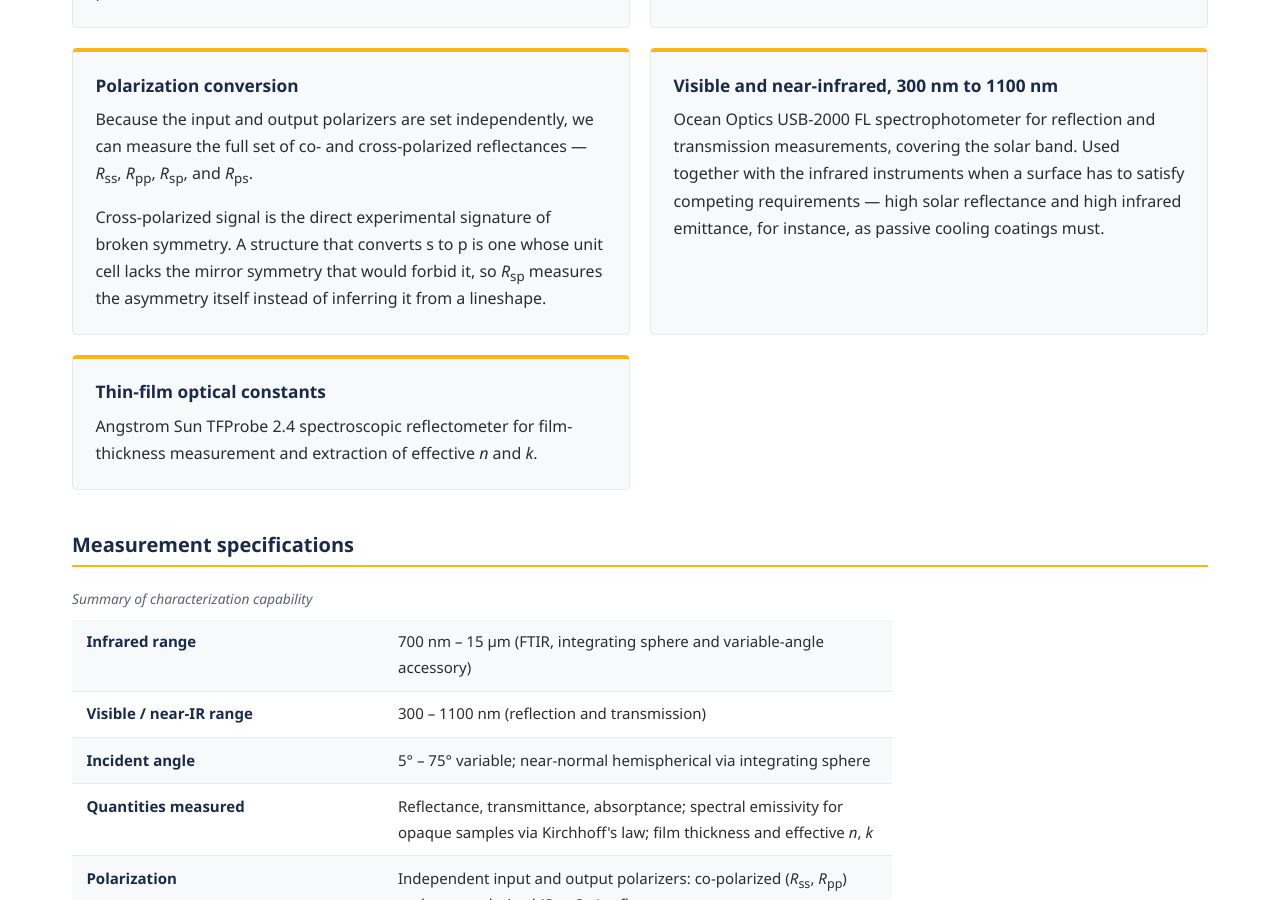
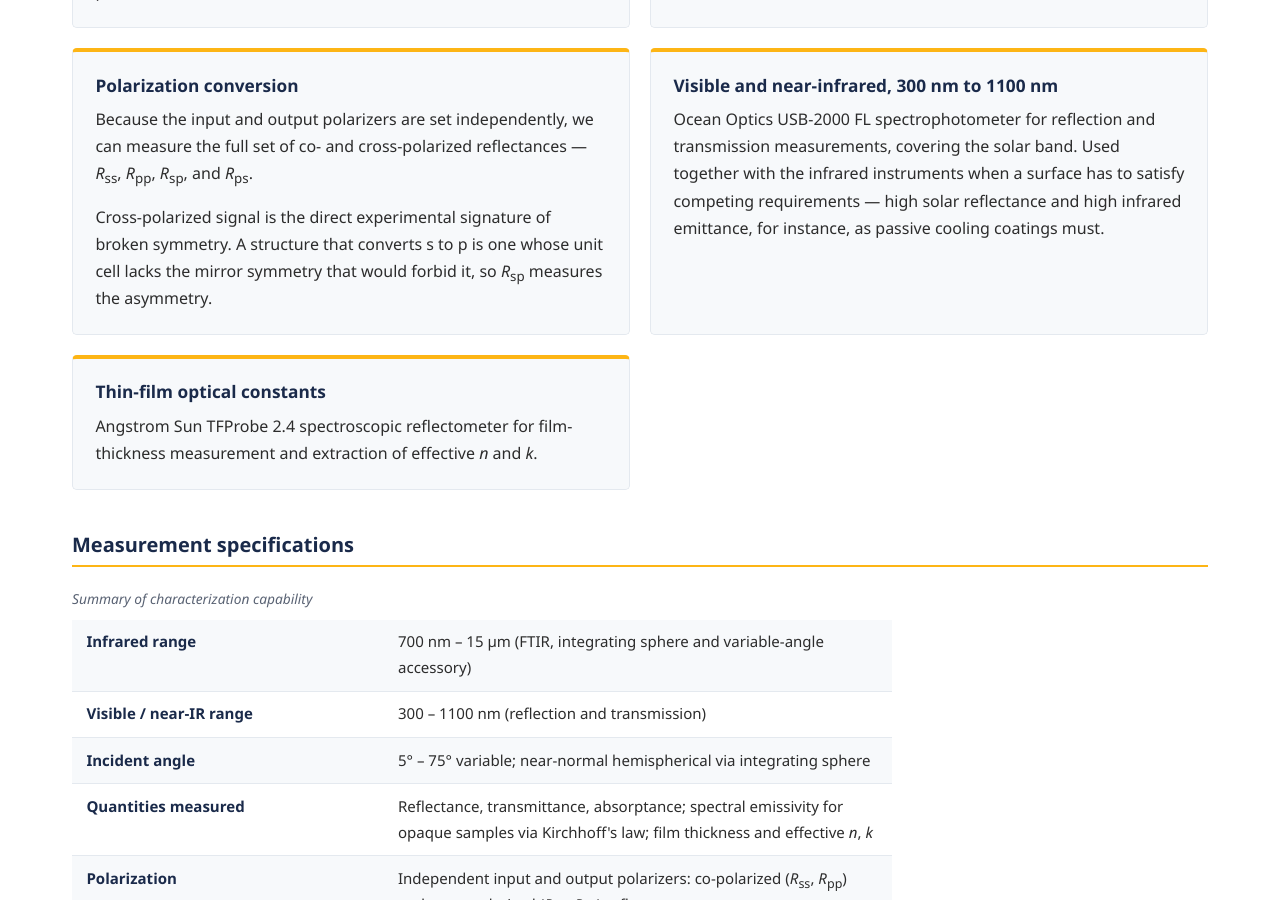
Before and after one commit to alokghanekar/Energy-Photonics-Lab, a Jekyll site: the page built from facilities.html, in a window 1280 px wide and 900 px high, scrolled down 720 px. Built offline with Jekyll 4.4.1, drawn with Linux system fonts in a browser that asks for light colours.

Commit message:
Facilities: trim Polarization conversion 2nd paragraph, close <p>
Co-Authored-By: Claude Opus 4.8 <noreply@anthropic.com>
Claude-Session: https://claude.ai/code/session_01VuNoPfxguXq3gEbfsiCHz7

```diff
--- a/facilities.html
+++ b/facilities.html
@@ -23,7 +23,8 @@ description: Instruments and computational resources in the Energy Photonics Lab
   <section class="project">
     <h2>Polarization conversion</h2>
     <p>Because the input and output polarizers are set independently, we can measure the full set of co- and cross-polarized reflectances — <em>R</em><sub>ss</sub>, <em>R</em><sub>pp</sub>, <em>R</em><sub>sp</sub>, and <em>R</em><sub>ps</sub>.</p>
-    <p>Cross-polarized signal is the direct experimental signature of broken symmetry. A structure that converts s to p is one whose unit cell lacks the mirror symmetry that would forbid it, so <em>R</em><sub>sp</sub> measures the asymmetry itself instead of inferring it from a lineshape.</section>
+    <p>Cross-polarized signal is the direct experimental signature of broken symmetry. A structure that converts s to p is one whose unit cell lacks the mirror symmetry that would forbid it, so <em>R</em><sub>sp</sub> measures the asymmetry.</p>
+  </section>
 
   <section class="project">
     <h2>Visible and near-infrared, 300&nbsp;nm to 1100&nbsp;nm</h2>
```
